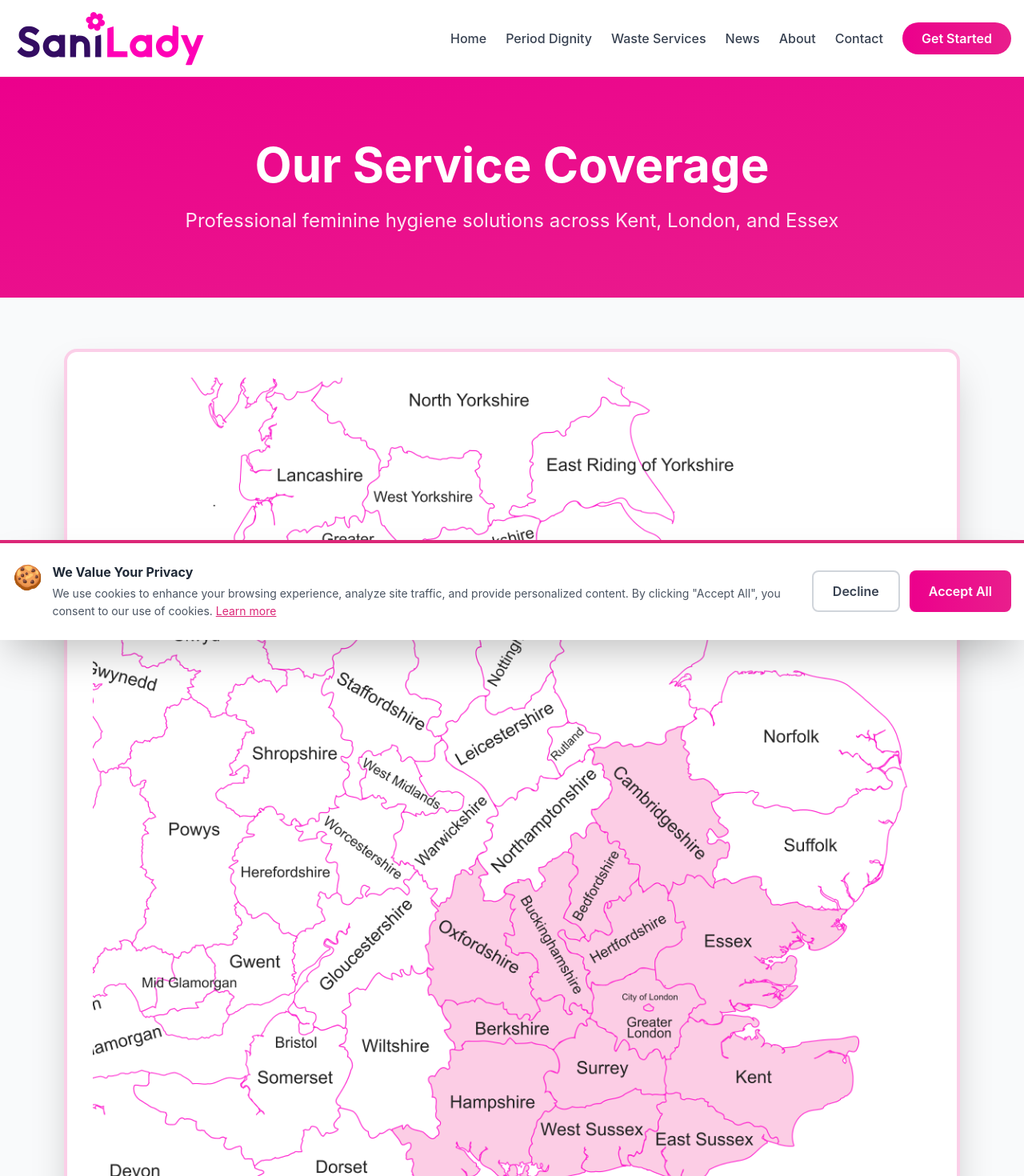
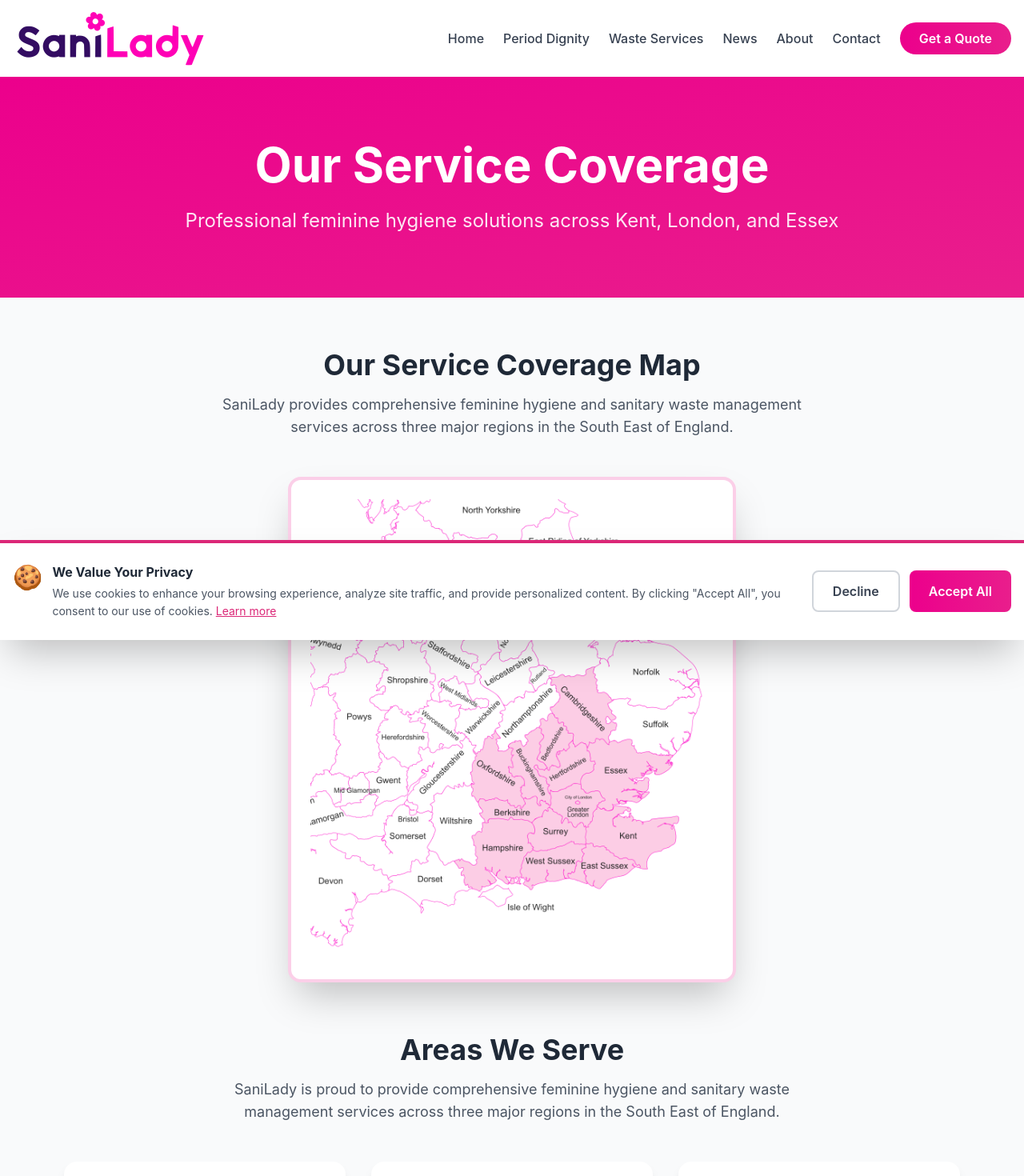
Before and after one commit to ronchimbo-star/saniladyv2, a React (Vite) app: page /service-coverage in a window 1280 px wide. Shown: the top 1470 px of the page at 80% size. Built offline with nearby package versions, Linux system fonts and the light colour scheme; no server answers; the database is empty.

Commit message:
Updated Layout.tsx

```diff
--- a/src/components/Layout.tsx
+++ b/src/components/Layout.tsx
@@ -125,7 +125,7 @@
                   to="/signup"
                   className="bg-gradient-to-r from-[#ec008c] to-[#e91e8c] text-white px-6 py-2 rounded-full font-semibold hover:shadow-lg transform hover:scale-[1.02] transition-all"
                 >
-                  Get Started
+                  Get a Quote
                 </Link>
               )}
             </div>
@@ -172,7 +172,7 @@
                   </Link>
                 </li>
                 <li>
-                  <Link to="/contact" className="hover:text-pink-400 transition-colors">
+                  <Link to="/signup" className="hover:text-pink-400 transition-colors">
                     Request a Quote
                   </Link>
                 </li>
--- a/src/pages/Contact.tsx
+++ b/src/pages/Contact.tsx
@@ -1,5 +1,11 @@
-import { useState } from 'react';
+import { useState, useEffect } from 'react';
 import { supabase } from '../lib/supabase';
+
+interface SiteSettings {
+  contact_phone: string;
+  contact_email: string;
+  contact_address: string;
+}
 
 export default function Contact() {
   const [formType, setFormType] = useState<'general' | 'quote'>('general');
@@ -13,6 +19,30 @@
   const [loading, setLoading] = useState(false);
   const [success, setSuccess] = useState(false);
   const [error, setError] = useState('');
+  const [settings, setSettings] = useState<SiteSettings>({
+    contact_phone: '0800 123 4567',
+    contact_email: 'info@sanilady.co.uk',
+    contact_address: 'Kent, London & Essex'
+  });
+
+  useEffect(() => {
+    fetchSettings();
+  }, []);
+
+  const fetchSettings = async () => {
+    try {
+      const { data } = await supabase
+        .from('site_settings')
+        .select('contact_phone, contact_email, contact_address')
+        .maybeSingle();
+
+      if (data) {
+        setSettings(data);
+      }
+    } catch (err) {
+      console.error('Error fetching site settings:', err);
+    }
+  };
 
   const handleSubmit = async (e: React.FormEvent) => {
     e.preventDefault();
@@ -81,19 +111,19 @@
           <div className="bg-white rounded-xl shadow-lg p-6 text-center">
             <div className="text-4xl mb-4">📧</div>
             <h3 className="font-bold text-gray-800 mb-2">Email Us</h3>
-            <p className="text-gray-600">info@sanilady.co.uk</p>
+            <p className="text-gray-600">{settings.contact_email}</p>
           </div>
 
           <div className="bg-white rounded-xl shadow-lg p-6 text-center">
             <div className="text-4xl mb-4">📞</div>
             <h3 className="font-bold text-gray-800 mb-2">Call Us</h3>
-            <p className="text-gray-600">0800 XXX XXXX</p>
+            <p className="text-gray-600">{settings.contact_phone}</p>
           </div>
 
           <div className="bg-white rounded-xl shadow-lg p-6 text-center">
             <div className="text-4xl mb-4">📍</div>
             <h3 className="font-bold text-gray-800 mb-2">Service Area</h3>
-            <p className="text-gray-600">Kent, London & Essex</p>
+            <p className="text-gray-600">{settings.contact_address}</p>
           </div>
         </div>
 
@@ -281,7 +311,7 @@
               <span className="text-pink-600 text-xl">✓</span>
               <div>
                 <h3 className="font-semibold text-gray-800">Local Coverage</h3>
-                <p className="text-gray-600 text-sm">Serving Kent, London, and Essex with dedication</p>
+                <p className="text-gray-600 text-sm">Serving {settings.contact_address} with dedication</p>
               </div>
             </div>
           </div>
--- a/src/pages/Home.tsx
+++ b/src/pages/Home.tsx
@@ -298,10 +298,10 @@
             Get your personalized quote for our Dignity at Work programme or waste management services
           </p>
           <Link
-            to={user ? '/quote-request' : '/signup'}
+            to="/signup"
             className="inline-block bg-gradient-to-r from-[#ec008c] to-[#e91e8c] text-white px-12 py-4 rounded-full font-bold text-lg hover:shadow-2xl transform hover:scale-[1.05] transition-all"
           >
-            {user ? 'Request a Quote' : 'Get Started Now'}
+            Get a Quote
           </Link>
         </div>
       </div>
--- a/src/pages/ServiceAreaEssex.tsx
+++ b/src/pages/ServiceAreaEssex.tsx
@@ -151,7 +151,7 @@
 
         <div className="text-center bg-white rounded-2xl shadow-xl p-12">
           <h2 className="text-3xl font-bold text-gray-800 mb-4">
-            Get Started in Essex Today
+            Get a Quote for Essex Today
           </h2>
           <p className="text-lg text-gray-600 mb-8 max-w-2xl mx-auto">
             Request a free quote or site assessment for your Essex business. We'll provide customized
--- a/src/pages/ServiceAreaKent.tsx
+++ b/src/pages/ServiceAreaKent.tsx
@@ -149,7 +149,7 @@
 
         <div className="text-center bg-white rounded-2xl shadow-xl p-12">
           <h2 className="text-3xl font-bold text-gray-800 mb-4">
-            Get Started in Kent Today
+            Get a Quote for Kent Today
           </h2>
           <p className="text-lg text-gray-600 mb-8 max-w-2xl mx-auto">
             Request a free quote or site assessment for your Kent business. We'll provide customized
--- a/src/pages/ServiceAreaLondon.tsx
+++ b/src/pages/ServiceAreaLondon.tsx
@@ -150,7 +150,7 @@
 
         <div className="text-center bg-white rounded-2xl shadow-xl p-12">
           <h2 className="text-3xl font-bold text-gray-800 mb-4">
-            Get Started in London Today
+            Get a Quote for London Today
           </h2>
           <p className="text-lg text-gray-600 mb-8 max-w-2xl mx-auto">
             Request a free quote or site assessment for your London business. We'll provide customized
--- a/src/pages/ServiceCoverage.tsx
+++ b/src/pages/ServiceCoverage.tsx
@@ -44,13 +44,25 @@
         </div>
 
         <div className="max-w-6xl mx-auto px-4 py-16">
-          <div className="mb-16">
-            <div className="bg-white rounded-2xl shadow-2xl p-8 border-4 border-pink-200">
-              <img
-                src="/service-map.png"
-                alt="SaniLady Service Coverage Map - Kent, London, Essex"
-                className="w-full h-auto rounded-lg"
-              />
+          <div className="text-center mb-12">
+            <h2 className="text-3xl md:text-4xl font-bold text-gray-800 mb-4">
+              Our Service Coverage Map
+            </h2>
+            <p className="text-lg text-gray-600 max-w-3xl mx-auto mb-8">
+              SaniLady provides comprehensive feminine hygiene and sanitary waste management
+              services across three major regions in the South East of England.
+            </p>
+          </div>
+
+          <div className="mb-16 flex justify-center">
+            <div className="w-full md:w-3/4 lg:w-1/2">
+              <div className="bg-white rounded-2xl shadow-2xl p-6 border-4 border-pink-200">
+                <img
+                  src="/service-map.png"
+                  alt="SaniLady Service Coverage Map - Kent, London, Essex"
+                  className="w-full h-auto rounded-lg"
+                />
+              </div>
             </div>
           </div>
 
@@ -163,7 +175,7 @@
                 to="/signup"
                 className="bg-white text-[#ec008c] border-2 border-[#ec008c] px-8 py-4 rounded-full font-bold text-lg hover:shadow-lg transform hover:scale-105 transition-all"
               >
-                Get Started
+                Get a Quote
               </Link>
             </div>
           </div>
```
